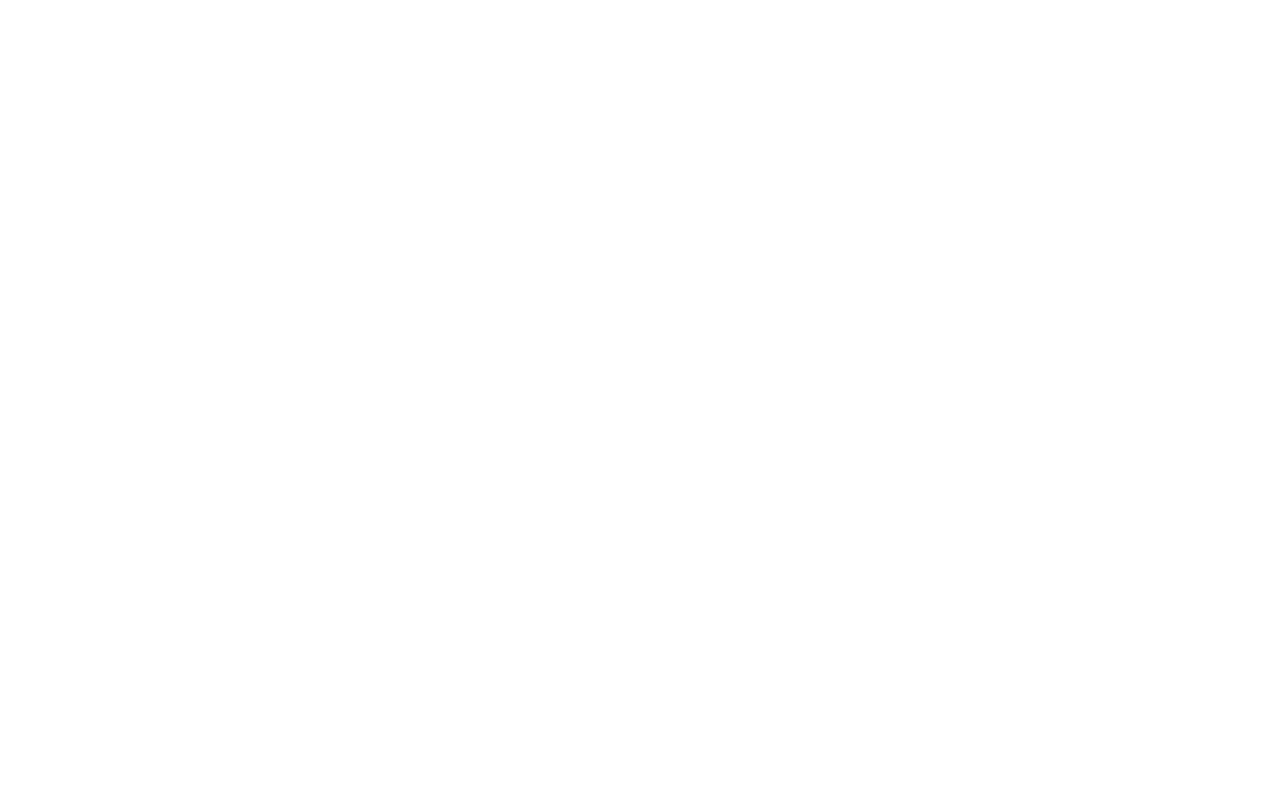
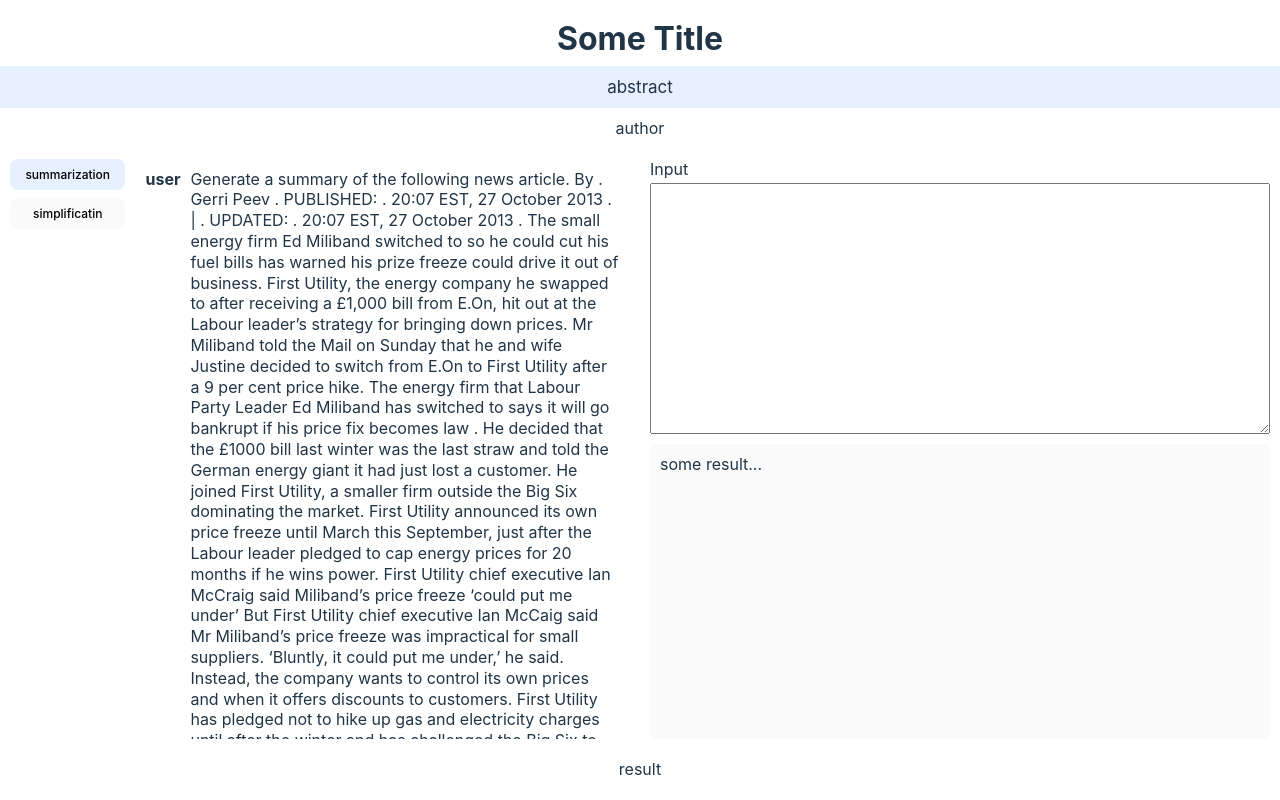
Before and after one commit to yumincho/autoui-demo, a React (Vite) app: page / in a window 1280 px wide. Built offline with nearby package versions, Linux system fonts and the light colour scheme.

Commit message:
:sparkles: add `Demo` component

```diff
--- a/src/App.tsx
+++ b/src/App.tsx
@@ -1,9 +1,37 @@
 import "./App.css";
+import Demo from "./section/Demo";
+import styled from "@emotion/styled";
+
+import { colors } from "@/styles/color";
+
+const Title = styled.h1`
+  font-size: 32px;
+  font-weight: bold;
+  padding: 10px;
+`;
+
+const Abstract = styled.div`
+  background-color: ${colors.blue200};
+  padding: 10px;
+  font-size: 17px;
+`;
+
+const Author = styled.div`
+  padding: 10px;
+`;
+
+const Result = styled.div`
+  padding: 10px;
+`;
 
 function App() {
   return (
     <>
-      <div></div>
+      <Title>Some Title</Title>
+      <Abstract>abstract</Abstract>
+      <Author>author</Author>
+      <Demo />
+      <Result>result</Result>
     </>
   );
 }
--- /dev/null
+++ b/src/section/Demo.tsx
@@ -0,0 +1,149 @@
+import { useState } from "react";
+import dialogueData from "@/data/dialogue";
+import styled from "@emotion/styled";
+
+import type { DialogueDataKeys } from "@/data/dialogue";
+import { dialogueDataKeys } from "@/data/dialogue";
+import { colors } from "@/styles";
+
+const Layout = styled.div`
+  display: grid;
+  grid-template-rows: 580px 1fr;
+  grid-template-columns: 1fr 1fr;
+  height: 600px;
+`;
+
+const Dialogues = styled.div`
+  display: flex;
+  padding: 10px;
+  height: 100%;
+  gap: 10px;
+`;
+
+const Tags = styled.div`
+  display: flex;
+  flex-direction: column;
+  font-size: 12px;
+  gap: 8px;
+  width: fit-content;
+`;
+
+const Dialogue = styled.div`
+  background-color: ${colors.gray100};
+  display: flex;
+  flex-direction: column;
+  height: 100%;
+  overflow: auto;
+  border-radius: 5px;
+  width: 100%;
+  gap: 4px;
+`;
+
+const Utterance = styled.div`
+  background-color: ${(props) =>
+    props.role === "assistant" ? colors.gray100 : colors.white};
+
+  display: flex;
+  gap: 10px;
+  text-align: left;
+  padding: 10px;
+`;
+
+const Role = styled.div`
+  font-weight: bold;
+`;
+
+const Content = styled.div`
+  display: flex;
+  flex-direction: column;
+  gap: 4px;
+`;
+
+const TargetTag = styled.div`
+  font-size: 12px;
+  font-weight: bold;
+  border: 1px solid ${colors.blue500};
+  color: ${colors.blue500};
+  width: fit-content;
+  padding: 4px 8px;
+  border-radius: 5px;
+`;
+
+const Playground = styled.div`
+  display: grid;
+  grid-template-rows: 1fr 1fr;
+  text-align: left;
+  padding: 10px;
+  gap: 10px;
+  height: auto;
+`;
+
+const Input = styled.label`
+  display: flex;
+  flex-direction: column;
+  gap: 4px;
+`;
+
+const Result = styled.div`
+  display: flex;
+  flex-direction: column;
+  padding: 10px;
+  background-color: ${colors.gray100};
+  border-radius: 5px;
+  height: 100%;
+`;
+
+const Demo = () => {
+  const [utteranceType, setUtteranceType] =
+    useState<DialogueDataKeys>("summarization");
+
+  return (
+    <Layout>
+      <Dialogues>
+        <Tags>
+          {dialogueDataKeys.map((key) => (
+            <button
+              key={key}
+              onClick={() => setUtteranceType(key)}
+              style={{
+                backgroundColor:
+                  utteranceType == key ? colors.blue200 : colors.gray100,
+              }}
+            >
+              {key}
+            </button>
+          ))}
+        </Tags>
+        <Dialogue>
+          {dialogueData[utteranceType].map((utterance) => (
+            <Utterance key={utterance.id} role={utterance.role}>
+              <Role>
+                {utterance.role == "assistant" ? (
+                  <img src="/src/asset/chatgpt.png" width="32" />
+                ) : (
+                  utterance.role
+                )}
+              </Role>
+              <Content>
+                {"checked" in utterance && utterance.checked && (
+                  <TargetTag>target</TargetTag>
+                )}
+                <div>{utterance.content}</div>
+              </Content>
+            </Utterance>
+          ))}
+        </Dialogue>
+      </Dialogues>
+
+      <Playground>
+        <Input>
+          Input
+          <textarea style={{ height: "100%" }} />
+        </Input>
+        <Result>some result...</Result>
+      </Playground>
+    </Layout>
+  );
+};
+
+export default Demo;
```
